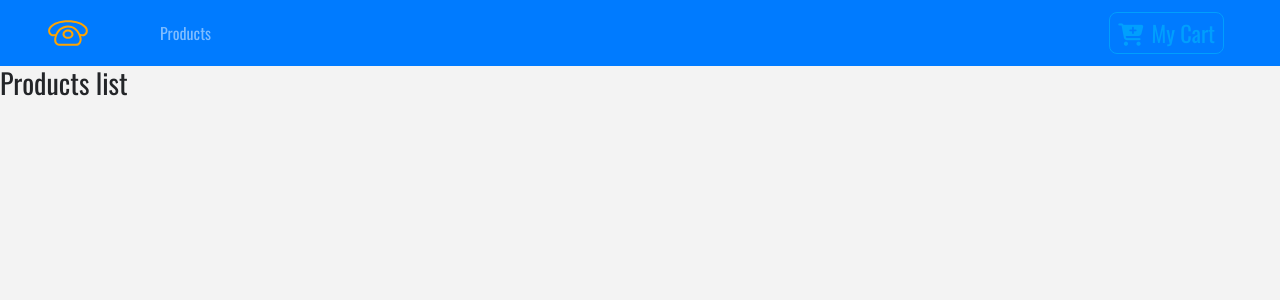
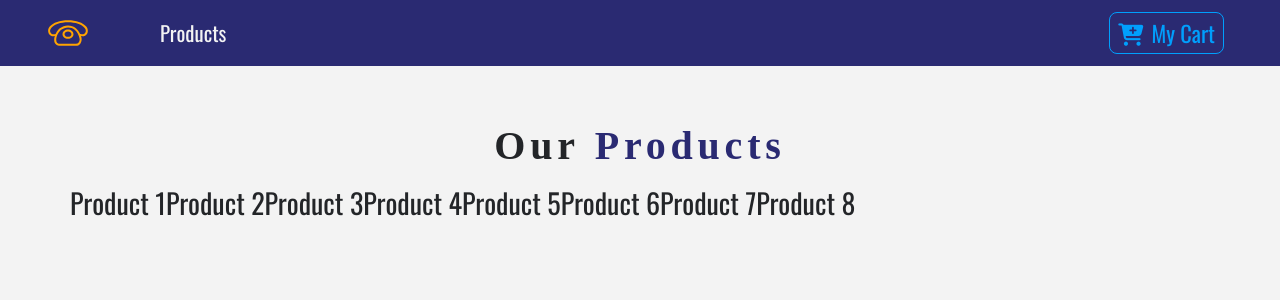
Before and after one commit to arpitz/react-ecommerce-store, a React (Create React App) app in the folder react-ecommerce-store/: page / in a window 1280 px wide. Shown: the top 300 px of the page. Built offline with nearby package versions, Linux system fonts and the light colour scheme; a web font is replaced by a local one.

Commit message:
Added products, Title and Context API

```diff
--- /dev/null
+++ b/react-ecommerce-store/src/GlobalContext.js
@@ -0,0 +1,16 @@
+import React, { useState } from 'react'
+import { storeProducts } from './data';
+
+export const ProductContext = React.createContext();
+
+export const ProductProvider = ({ children }) => {
+    const [products, setProducts] = useState(storeProducts);
+
+    return(
+        <ProductContext.Provider value={{
+            products
+        }}>
+            { children }
+        </ProductContext.Provider>
+    )
+}
--- a/react-ecommerce-store/src/components/Header/Navbar.js
+++ b/react-ecommerce-store/src/components/Header/Navbar.js
@@ -2,17 +2,19 @@ import React from 'react';
 import { Link } from 'react-router-dom';
 import styled from 'styled-components';
 import logo from '../../logo.svg';
+import { ButtonContainer } from '../../styled-components/ButtonContainer';
+
 
 const Navbar = () => {
     return(
         <>
-            <nav className="navbar navbar-expand-sm navbar-dark px-sm-5 bg-primary">
+            <NavWrapper className="navbar navbar-expand-sm navbar-dark px-sm-5">
                 <Link to="/">
                     <img src={logo} alt="phone" className="navbar-brand" />
                 </Link>
                 <ul className="navbar-nav align-items-center">
                     <li className="nav-item ml-5">
-                        <Link to="/" className="nav-link">Products</Link>
+                        <Link to="/" className="nav-link">products</Link>
                     </li>
                 </ul>
                 <Link to="/cart" className="ml-auto">
@@ -23,28 +25,20 @@ const Navbar = () => {
                         my cart
                     </ButtonContainer>
                 </Link>
-            </nav>
+            </NavWrapper>
         </>
     )
 }
 
-const ButtonContainer = styled.button`
-text-transform: capitalize;
-font-size: 1.4rem;
-background: transparent;
-border: 0.05rem solid var(--lightBlue);
-color: var(--lightBlue);
-padding: 0.2rem 0.5rem;
-border-radius: 0.5rem;
-margin: 0.2rem 0.5rem 0.2rem 0;
-transition: all 0.5s ease-in-out;
-&:hover {
-    background: var(--lightBlue);
-    color: var(--mainBlue);
-}
-&:focus {
-    outline: none;
-}
+const NavWrapper = styled.nav`
+    background: var(--mainBlue);
+    .nav-link {
+        color: var(--mainWhite) !important;
+        font-size: 1.3rem;
+        text-transform: capitalize;
+    }
 `
 
+
+
 export default Navbar;
--- a/react-ecommerce-store/src/components/Products/Product.js
+++ b/react-ecommerce-store/src/components/Products/Product.js
@@ -1,8 +1,9 @@
 import React from 'react';
 
-const Product = () => {
+const Product = ({ product }) => {
     return(
         <>
+        <h3>Product {product.id}</h3>
         </>
     )
 }
--- a/react-ecommerce-store/src/components/Products/ProductList.js
+++ b/react-ecommerce-store/src/components/Products/ProductList.js
@@ -1,9 +1,23 @@
-import React from 'react';
+import React, { useContext } from 'react';
+import Title from '../Title/Title';
+import { ProductContext } from '../../GlobalContext';
+import Product from './Product';
 
 const ProductList = () => {
-    return(
+    const context = useContext(ProductContext);
+    const products = context.products;
+    return (
         <>
-        <h3>Products list</h3>
+            <div className="py-5">
+                <div className="container">
+                    <Title name="our" title="products" />
+                    <div className="row">
+                        {
+                            products.map(product => <Product key={product.id} product={product} />)
+                        }
+                    </div>
+                </div>
+            </div>
         </>
     )
 }
--- /dev/null
+++ b/react-ecommerce-store/src/components/Title/Title.js
@@ -0,0 +1,16 @@
+import React from 'react'
+
+const Title = ({ name, title }) => {
+    return(
+        <div className="row">
+             <div className="col-10 mx-auto my-2 text-center text-title">
+                <h1 className="text-capitalize font-weight-bold">
+                    { name }&nbsp;
+                    <strong className="text-blue">{ title }</strong>
+                </h1>
+            </div>
+        </div>
+    )
+}
+
+export default Title;
--- a/react-ecommerce-store/src/index.js
+++ b/react-ecommerce-store/src/index.js
@@ -1,15 +1,18 @@
 import React from 'react';
 import ReactDOM from 'react-dom';
-import {BrowserRouter as Router} from 'react-router-dom';
+import { BrowserRouter as Router } from 'react-router-dom';
 import './index.css';
 import App from './App';
 import * as serviceWorker from './serviceWorker';
+import { ProductProvider } from './GlobalContext';
 
 ReactDOM.render(
   <React.StrictMode>
-    <Router>
-      <App />
-    </Router>
+    <ProductProvider>
+      <Router>
+        <App />
+      </Router>
+    </ProductProvider>
   </React.StrictMode>,
   document.getElementById('root')
 );
--- /dev/null
+++ b/react-ecommerce-store/src/styled-components/ButtonContainer.js
@@ -0,0 +1,20 @@
+import styled from 'styled-components';
+
+export const ButtonContainer = styled.button`
+    text-transform: capitalize;
+    font-size: 1.4rem;
+    background: transparent;
+    border: 0.05rem solid var(--lightBlue);
+    color: var(--lightBlue);
+    padding: 0.2rem 0.5rem;
+    border-radius: 0.5rem;
+    margin: 0.2rem 0.5rem 0.2rem 0;
+    transition: all 0.5s ease-in-out;
+    &:hover {
+        background: var(--lightBlue);
+        color: var(--mainBlue);
+    }
+    &:focus {
+        outline: none;
+    }
+`
```
